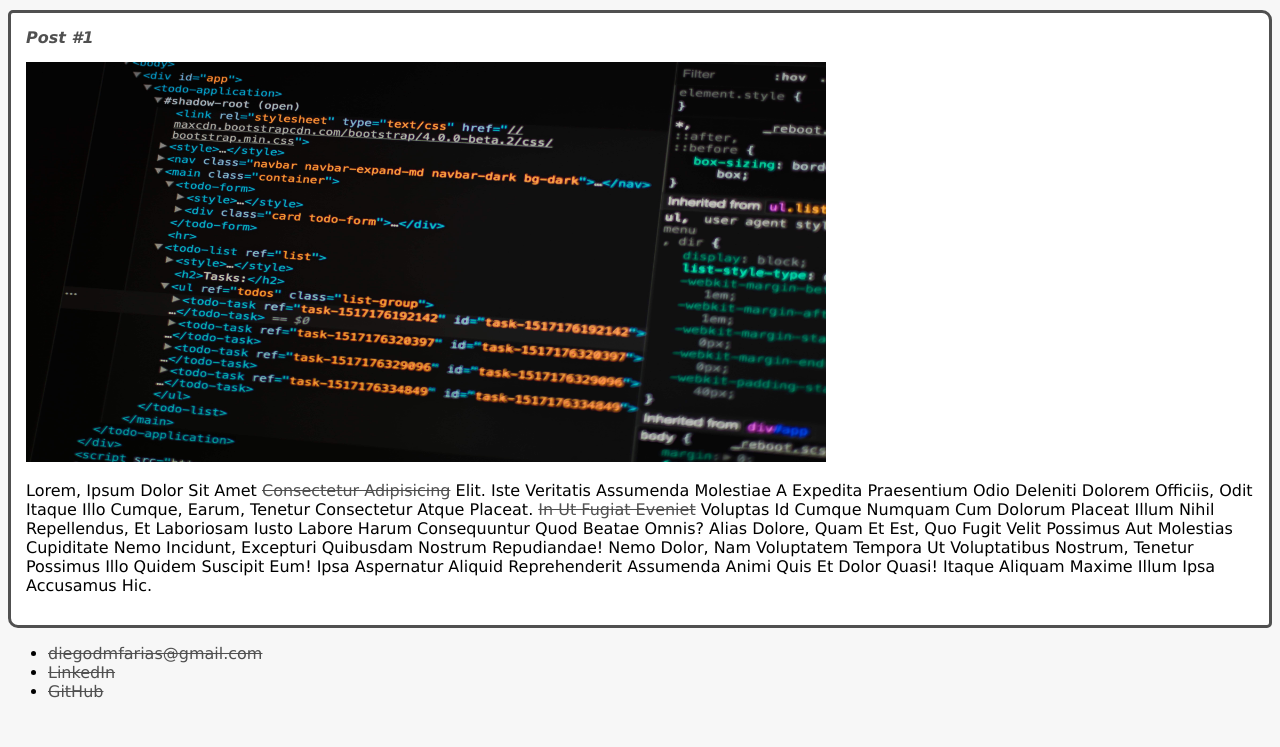
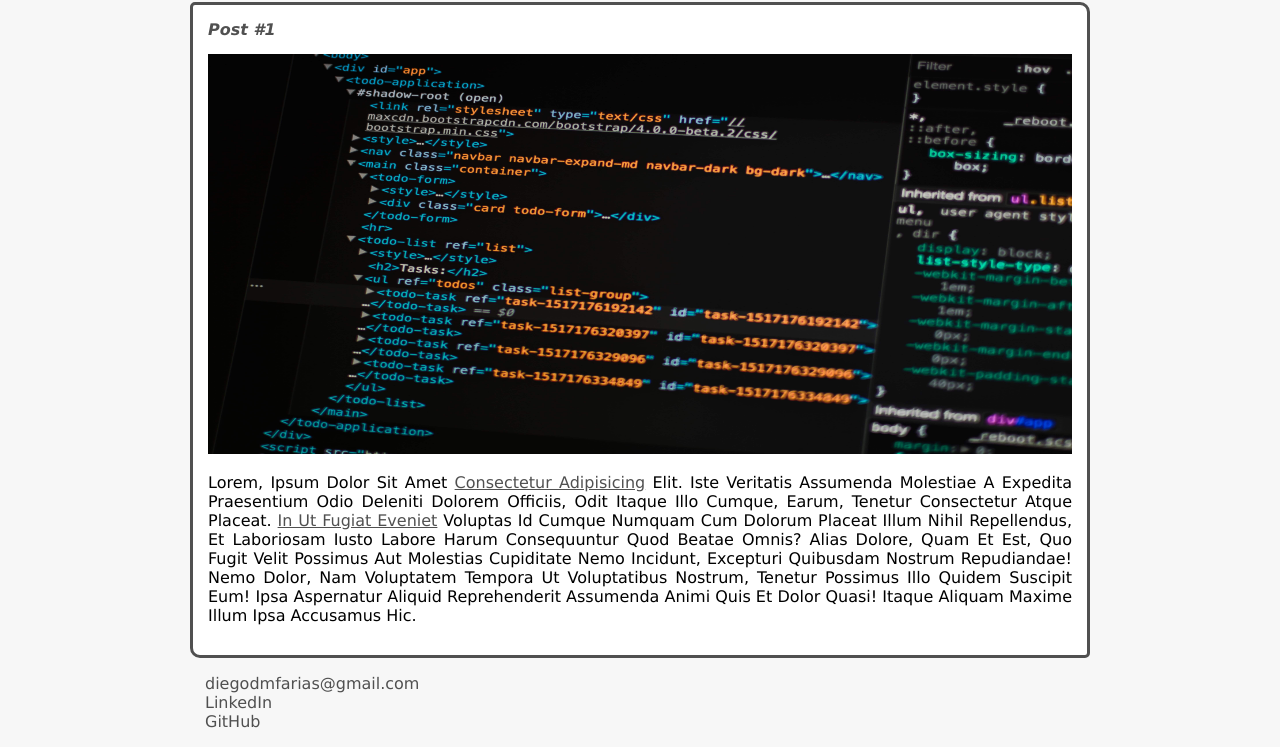
Before and after one commit to DiegodmFarias/dio-desafio-github-primeiro-repositorio, a plain HTML site: page Introdução HTML e CSS/index.html in a window 1280 px wide. Shown: the part 332-1079 px from the top of the page. Before the commit the page ends 1049 px from the top, so only its background shows below. Drawn offline with Linux system fonts and the light colour scheme.

Commit message:
changes made in the last practical exercise of the CSS module

```diff
--- a/Introdução HTML e CSS/index.html
+++ b/Introdução HTML e CSS/index.html
@@ -37,7 +37,7 @@
         </article>
     </section>
     <footer>
-        <ul>
+        <ul class="contact_list">
             <li>
                 <a href="mailto:diegodmfarias@gmail.com">diegodmfarias@gmail.com</a>
             </li>
--- a/Introdução HTML e CSS/style.css
+++ b/Introdução HTML e CSS/style.css
@@ -1,6 +1,8 @@
 body {
     background: #f7f7f7;
     font-family: Verdana, Geneva, Tahoma, sans-serif;
+    max-width: 900px;
+    margin: auto;
 }
 
 .photo {
@@ -24,7 +26,6 @@ body {
 }
 
 a {
-    text-decoration: line-through;
     color: #505050;
 }
 
@@ -47,11 +48,18 @@ a {
     margin: 0;
     margin-bottom: 15px;
     text-transform: capitalize;
-
+    text-align: justify;
 }
 
 .post_image {
-    width: 800px;
+    width: 100%;
     height: 400px;
     margin-bottom: 15px;
 }
+.contact_list {
+    list-style-type: none;
+    padding-left: 15px;
+   }
+.contact_list li a {
+       text-decoration: none;
+}
```
